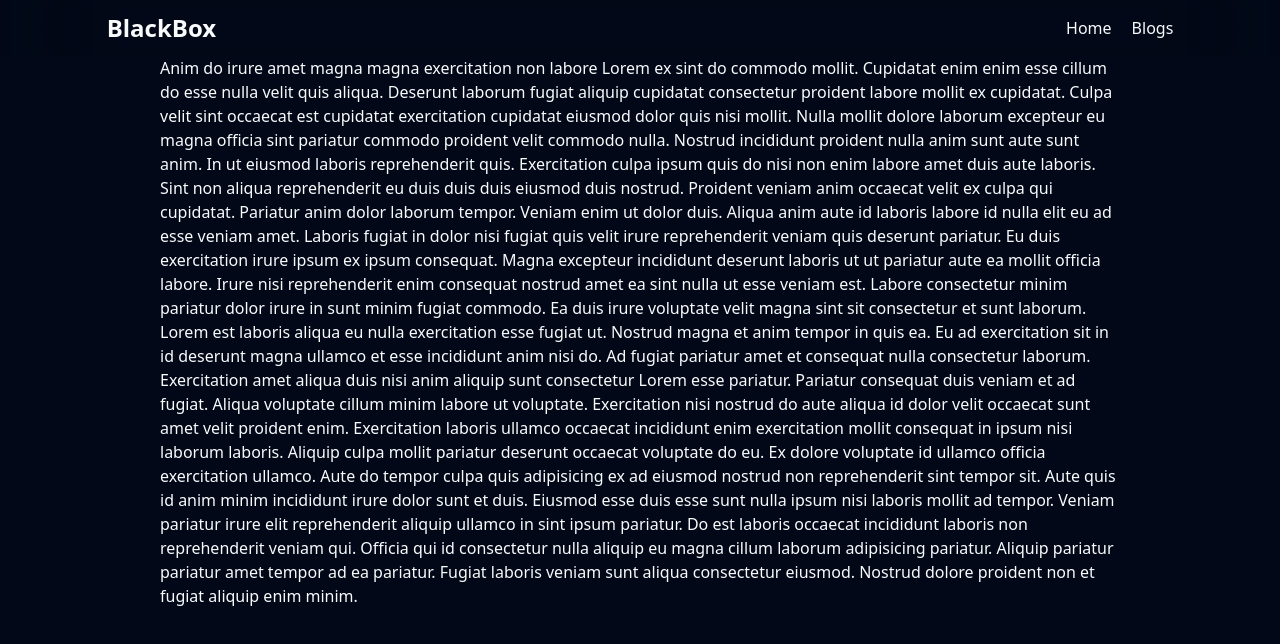
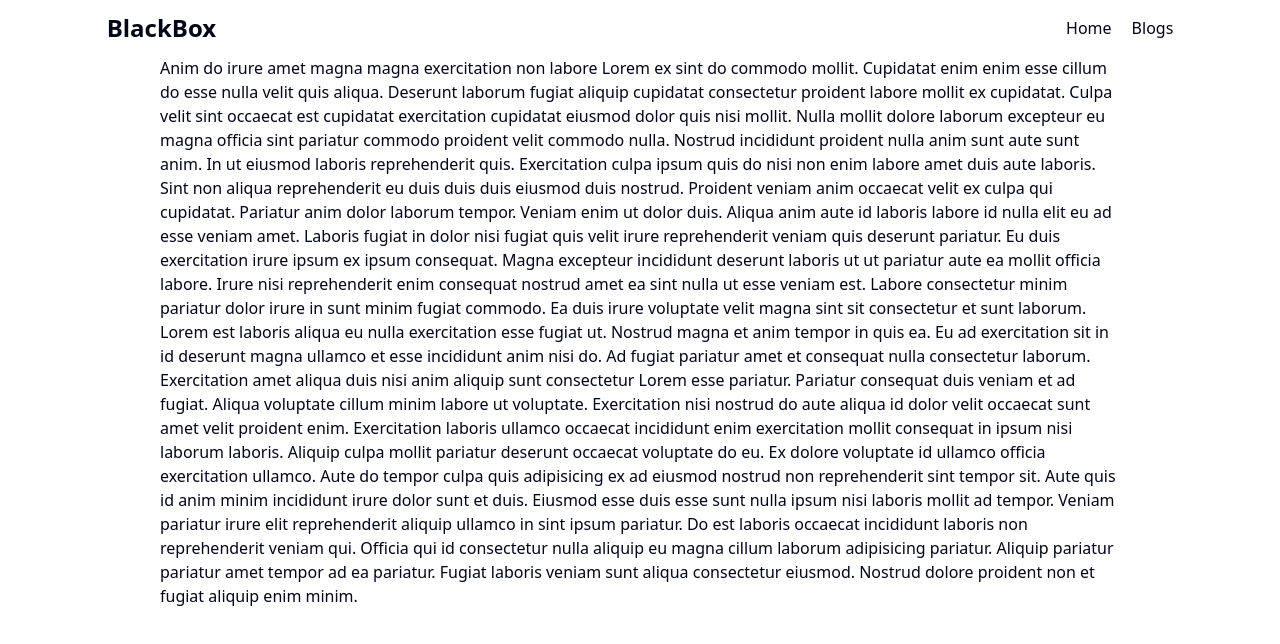
Before and after one commit to dishan1223/blog-app, a Next.js app: page / in a window 1280 px wide. Shown: the top 644 px of the page. Built offline with nearby package versions, Linux system fonts and the light colour scheme.

Commit message:
add default system theme for themeProvider

```diff
--- a/src/app/globals.css
+++ b/src/app/globals.css
@@ -3,6 +3,9 @@
 @tailwind utilities;
 
 
+html[class="dark"] {
+  color-scheme: dark;
+}
 
 @layer base {
   :root {
--- a/src/app/layout.js
+++ b/src/app/layout.js
@@ -23,9 +23,9 @@ export default function RootLayout({ children }) {
   return (
     <html lang="en" suppressHydrationWarning>
       <body
-        className={`${geistSans.variable} ${geistMono.variable} antialiased text-slate-50`}
+        className={`${geistSans.variable} ${geistMono.variable} antialiased text-slate-950 dark:text-slate-50`}
       >
-        <ThemeProvider attribute="class" defaultTheme="dark">
+        <ThemeProvider attribute="class" defaultTheme="system" enableSystem>
           <Navbar />
           {children}
         </ThemeProvider>
```
